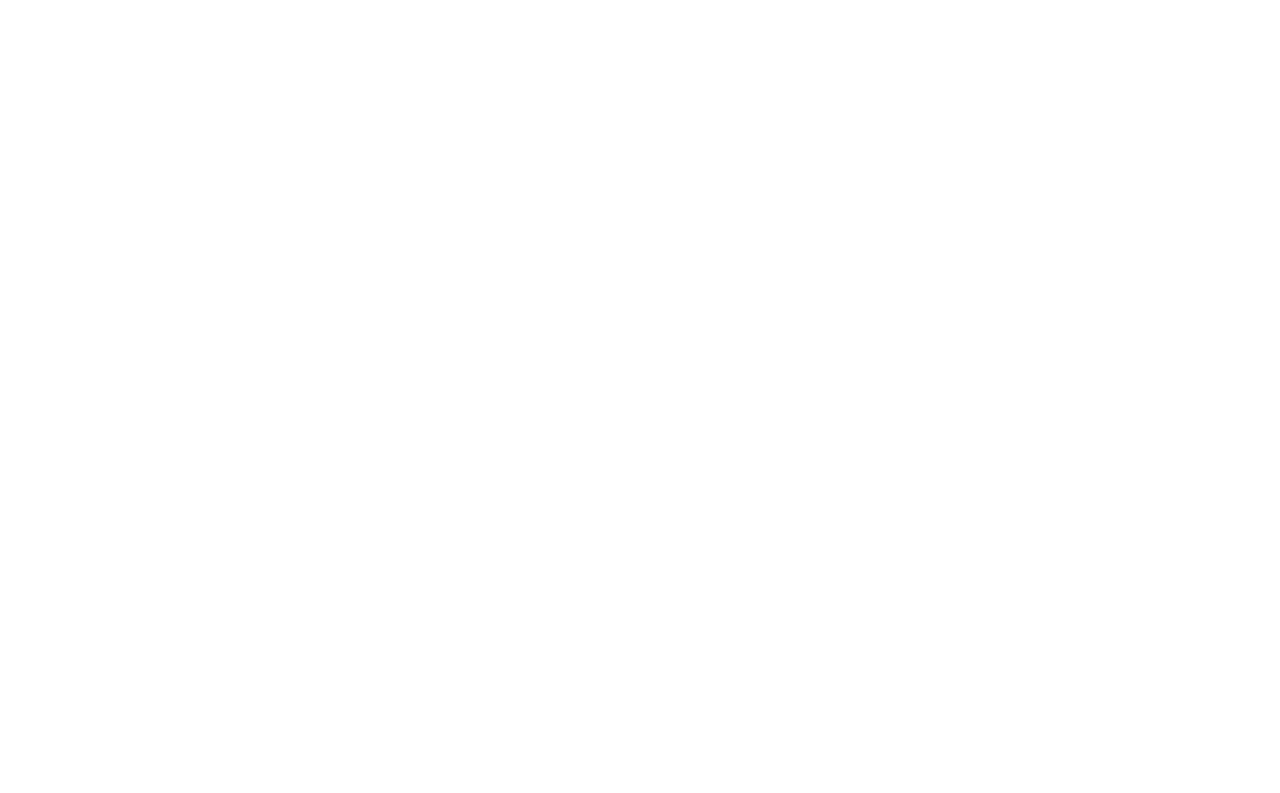
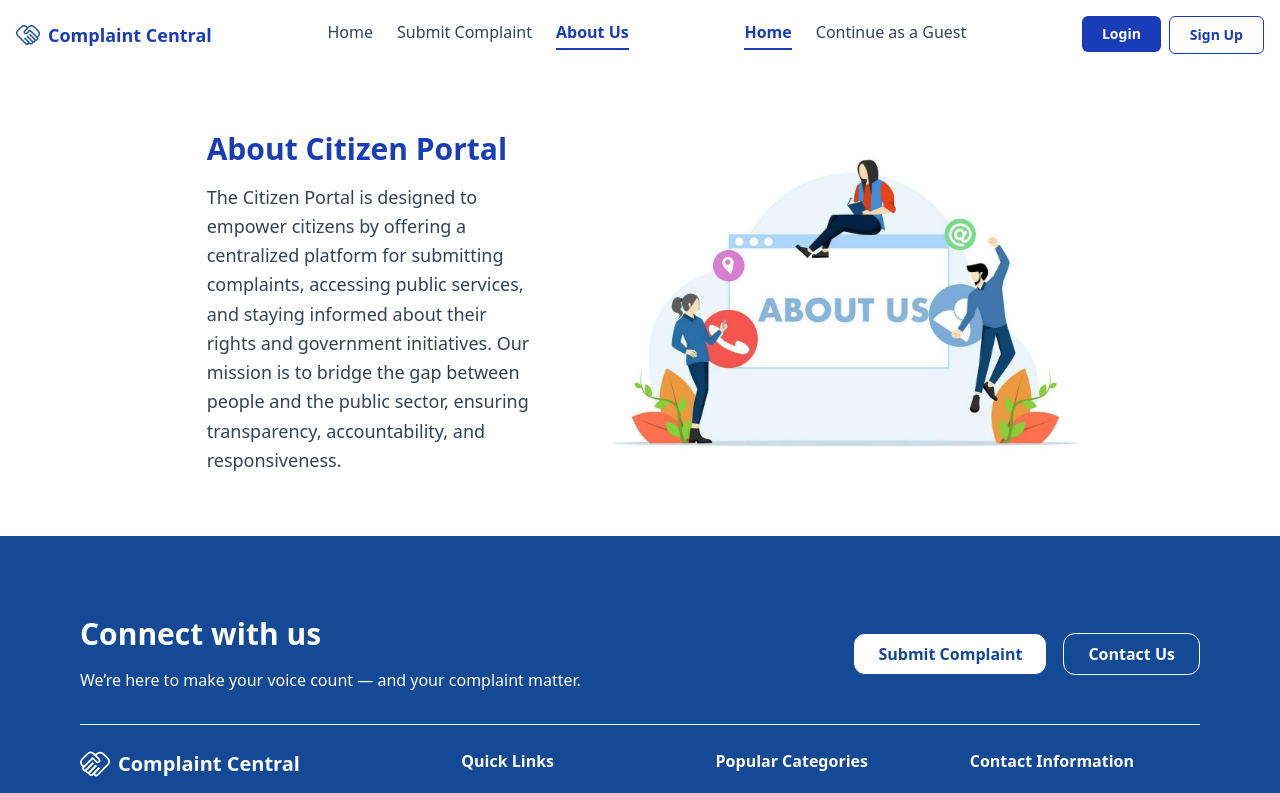
Before and after one commit to rehamsaed/Complaints-FrontEnd, an Angular app: page /aboutUs in a window 1280 px wide. Before the commit this address led to /. Shown: the top 793 px of the page. Built offline with nearby package versions, Linux system fonts and the light colour scheme.

Commit message:
About Us

```diff
--- a/src/app/Components/header/header.component.html
+++ b/src/app/Components/header/header.component.html
@@ -23,6 +23,15 @@
     class="hover:text-blue-800"
   >
     Submit Complaint
+  </a>
+
+  <a
+    routerLink="/aboutUs"
+    routerLinkActive="text-blue-800 font-semibold border-b-2 border-blue-800 pb-1"
+    [routerLinkActiveOptions]="{ exact: true }"
+    class="hover:text-blue-800"
+  >
+    About Us
   </a>
 </nav>
 
--- a/src/app/app.routes.ts
+++ b/src/app/app.routes.ts
@@ -5,6 +5,7 @@
 import { SubmitComplintComponent } from './pages/submit-complint/submit-complint.component';
 import { HomeComponent } from './pages/home/home.component';
 import { ProfileComponent } from './pages/profile/profile.component';
+import { AboutusComponent } from './pages/aboutus/aboutus.component';
 
 export const routes: Routes = [
   { path: '', redirectTo: 'login', pathMatch: 'full' },
@@ -12,6 +13,7 @@
   { path: 'login', component: LoginComponent },
   { path: 'register', component: RegisterComponent },
   { path: 'profile', component: ProfileComponent },
+  { path: 'aboutUs', component: AboutusComponent },
 
 //   { path: '', redirectTo: 'login', pathMatch: 'full' },
 
--- /dev/null
+++ b/src/app/pages/aboutus/aboutus.component.html
@@ -0,0 +1,22 @@
+<app-header></app-header>
+<div class="flex flex-col lg:flex-row items-center px-6 py-12 gap-10">
+    <div class="flex flex-col-reverse lg:flex-row justify-center items-center ">
+        <div class="w-full lg:w-1/3 text-center lg:text-left lg:pl-20">
+    <h2 class="text-3xl font-bold text-blue-800 mb-4">About Citizen Portal</h2>
+    <p class="text-gray-700 text-lg leading-relaxed">
+      The Citizen Portal is designed to empower citizens by offering a centralized platform
+      for submitting complaints, accessing public services, and staying informed about their rights
+      and government initiatives. Our mission is to bridge the gap between people and the public
+      sector, ensuring transparency, accountability, and responsiveness.
+    </p>
+  </div>
+
+  <div class="w-full lg:w-1/2 flex justify-center">
+    <img src="aboutUs.jpg" alt="About Us Image" class="w-[90%] max-w-sm lg:max-w-full" />
+  </div>
+
+</div>
+
+    </div>
+
+<app-footer></app-footer>
```
Also changed, not shown: src/app/pages/aboutus/aboutus.component.ts (added, +13 -0 lines), public/aboutUs.jpg (added), src/app/pages/aboutus/aboutus.component.css (added), 1 other file (tests, documents, lock files or other folders).
